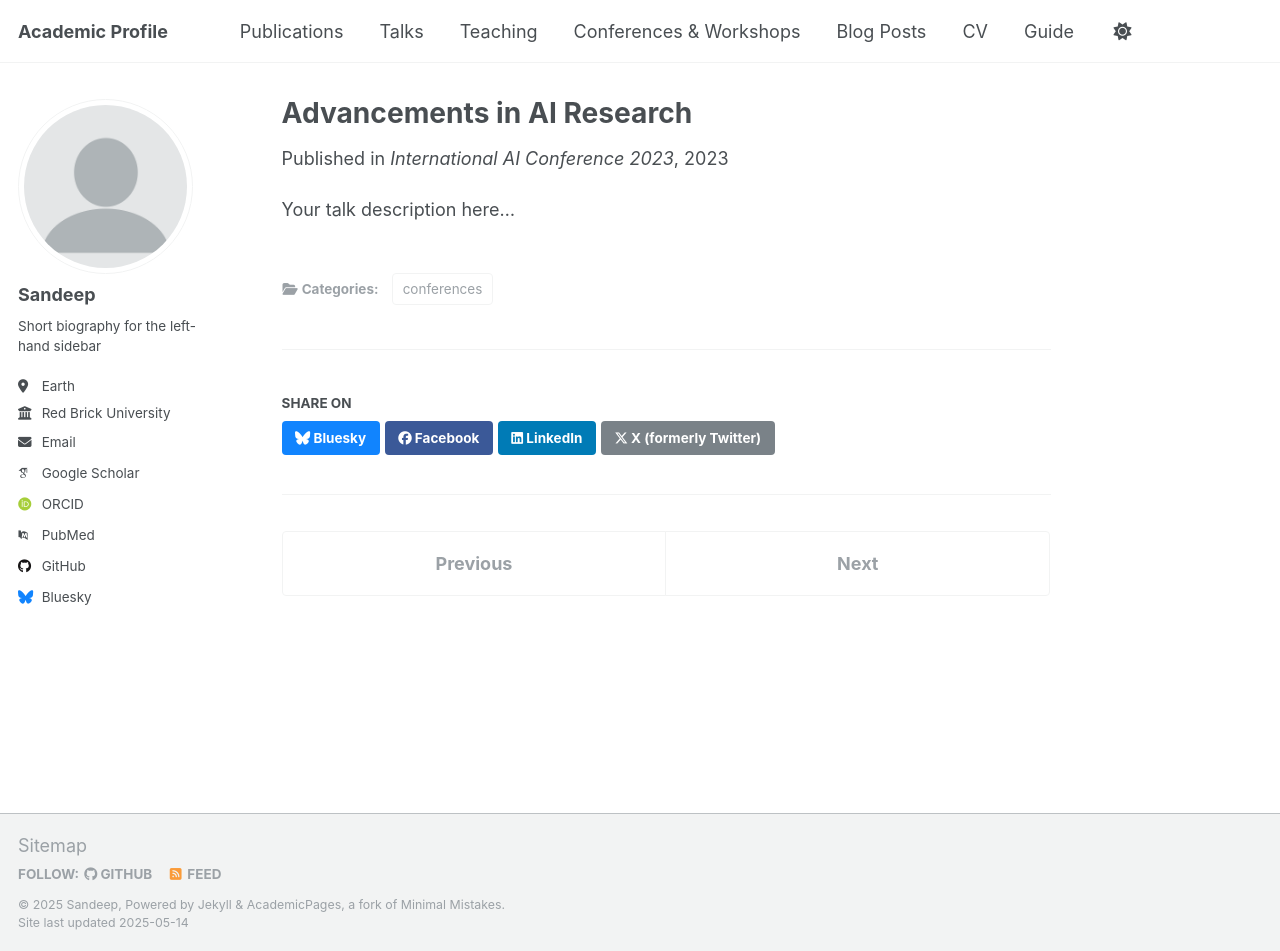
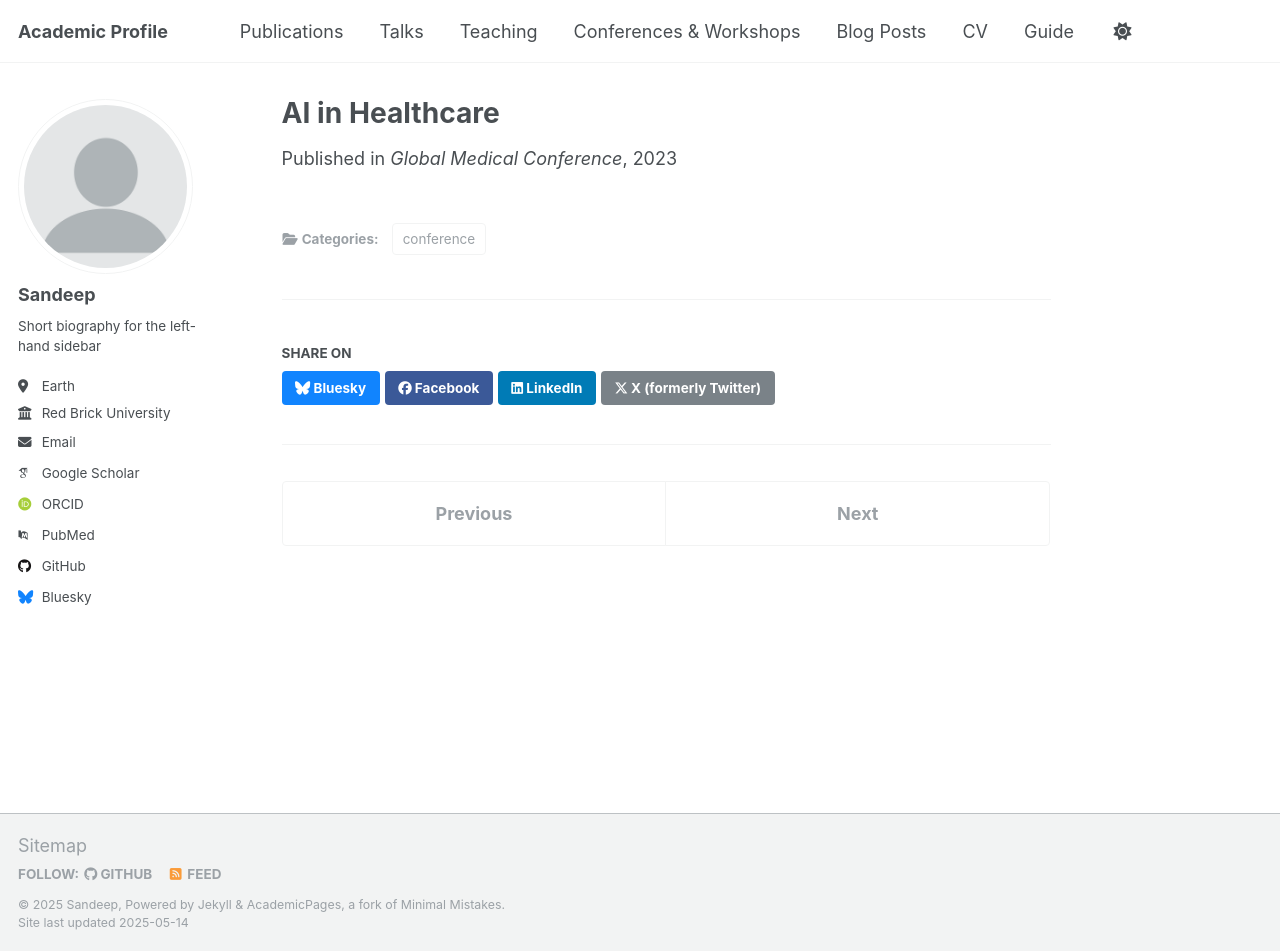
Before and after one commit to sandeepkajal912/sandeepkajal912.github.io, a Jekyll site: the page built from _conferences_workshops/conference.md, in a window 1280 px wide and 951 px high. Built offline with Jekyll 4.4.1, drawn with Linux system fonts in a browser that asks for light colours; some web fonts are replaced.

Commit message:
Update conference.md

```diff
--- a/_conferences_workshops/conference.md
+++ b/_conferences_workshops/conference.md
@@ -1,10 +1,9 @@
 ---
-title: "Advancements in AI Research"
-venue: "International AI Conference 2023"
-permalink: /conferences-workshops/conference
-date: 2023-05-15
-category: conferences
-slides: /assets/slides/ai-2023.pdf
-location: Virtual
+title: "AI in Healthcare"
+venue: "Global Medical Conference"
+date: 2023-09-15
+date_range: "15-18 September 2023"
+location: "Boston, MA"
+category: conference
+slides: "/slides/ai-healthcare-2023.pdf"
 ---
-Your talk description here...
```
